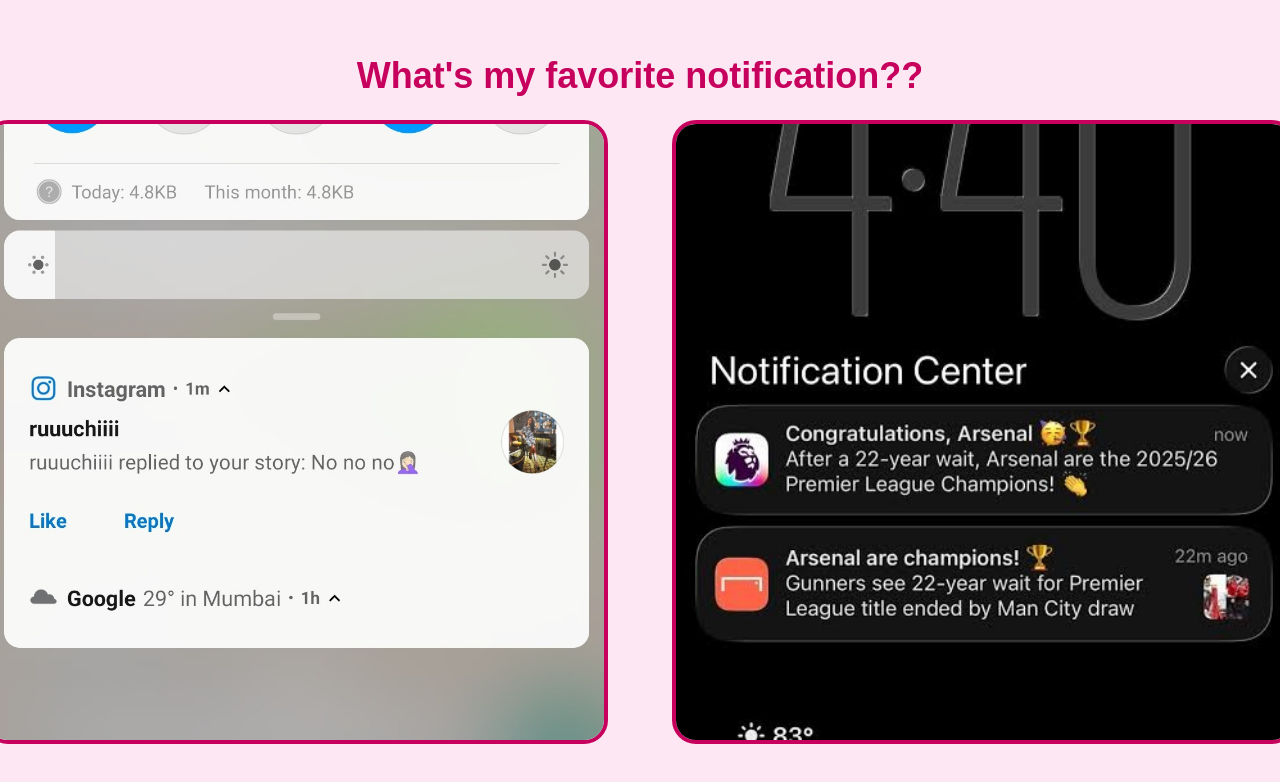
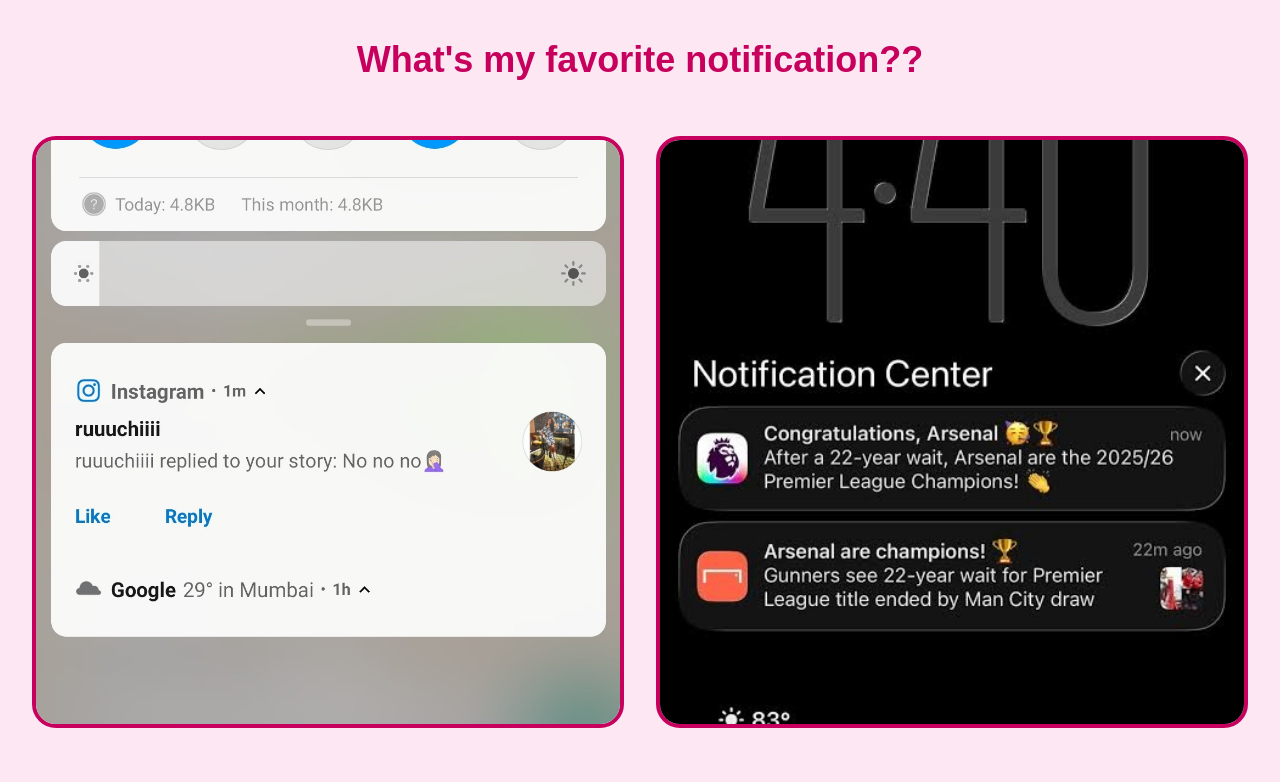
Before and after one commit to sahilshetty10/play, a React (Vite) app: page / in a window 1280 px wide. Shown: the top 782 px of the page. Built offline with nearby package versions, Linux system fonts and the light colour scheme.

Commit message:
Update QuestionPic.jsx

```diff
--- a/src/components/QuestionPic.jsx
+++ b/src/components/QuestionPic.jsx
@@ -28,7 +28,7 @@
       >
         {question}
       </h1>
-      <div className="flex justify-center w-full gap-16">
+      <div className="flex justify-center w-full gap-8 p-8">
         <img
           src={src1}
           className={`w-[50%] aspect-square object-cover rounded-3xl ${answer ? "border-none" : "border-4"} border-pink-700 cursor-pointer`}
```
